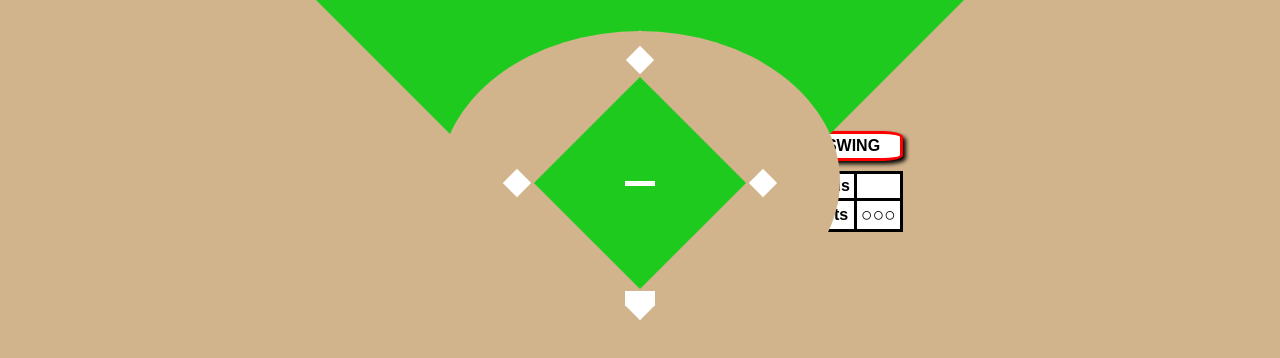
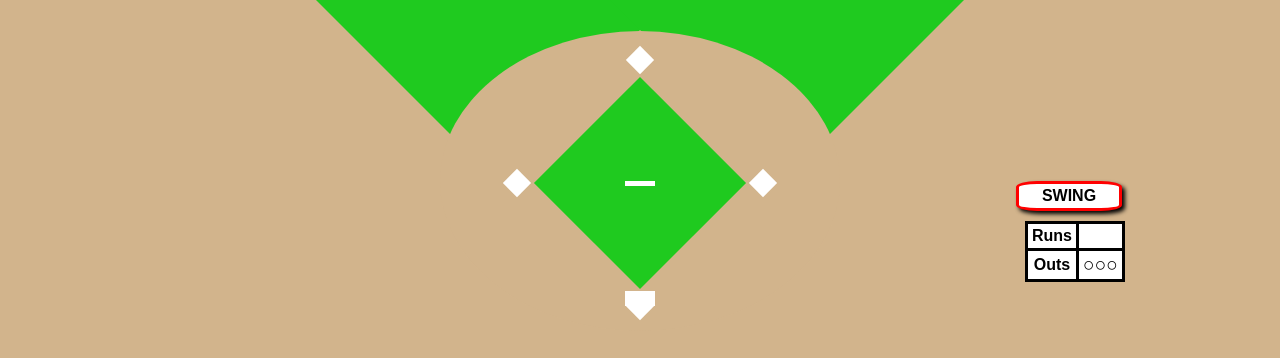
Before and after one commit to jswill88/Baseball-Game, a plain HTML site: page index.html in a window 1280 px wide. Shown: the part 154-512 px from the top of the page. Drawn offline with Linux system fonts and the light colour scheme; a web font is replaced by a local one.

Commit message:
some edits

```diff
--- a/app.js
+++ b/app.js
@@ -10,6 +10,7 @@ var runs = 0;
 var outs = 0;
 
 document.getElementById('swing').onclick = atBat;
+
 
 function atBat() {
     var z = Math.random();
--- a/index.html
+++ b/index.html
@@ -26,8 +26,10 @@
         <div id = "home2"></div>
         <div id = "dirt"></div>
     </section>
+    <section id = "swing">
+        <div>SWING</div>
+    </section>
     <section>
-        <div id = "swing">SWING</div>
         <table id = "scoreboard">
             <tr>
                 <th>Runs</th>
@@ -39,6 +41,7 @@
             </tr>
         </table>
     </section>
+
 </main>
     </body>
     <script src="app.js"></script>
--- a/style.css
+++ b/style.css
@@ -124,13 +124,12 @@ h1 {
     border: 3px solid red;
     font-family: Arial, Helvetica, sans-serif;
     margin: 0 auto;
-    box-sizing: border-box;
     text-align: center;
     padding: 3px 0 3px 0;
     width: 100px;
-    margin-top: -200px;
-    margin-left: 795px;
-    z-index: 500;
+    margin-top: -150px;
+    margin-right: 150px;
+    z-index: 800;
     font-weight: bold;
     border-radius: 20%;
     box-shadow: 3px 3px 4px black;
@@ -143,7 +142,7 @@ h1 {
     border-collapse: collapse;
     padding: 3px 3px 3px 3px;
     margin: 0 auto;
-    margin-left: 795px;
+    margin-right: 147px;
     margin-top: 10px;
     width: 100px;
 }
```
